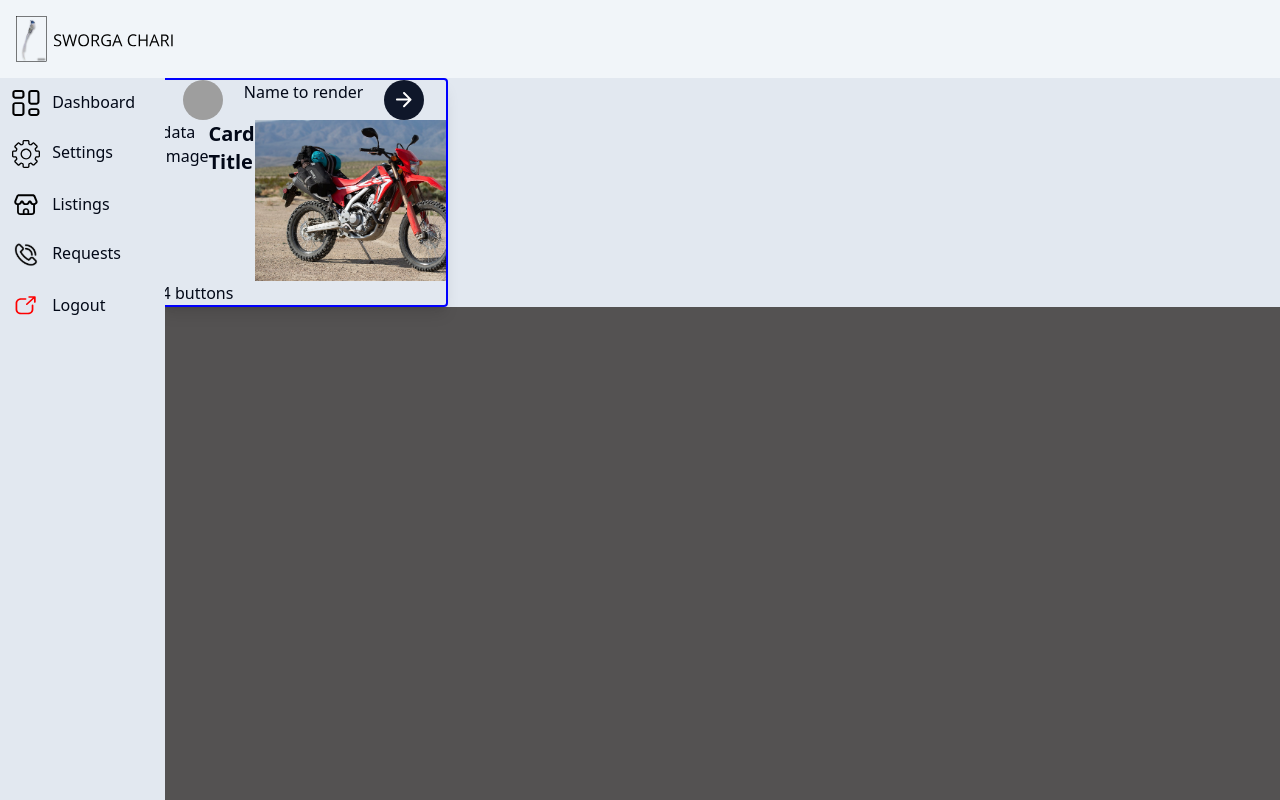
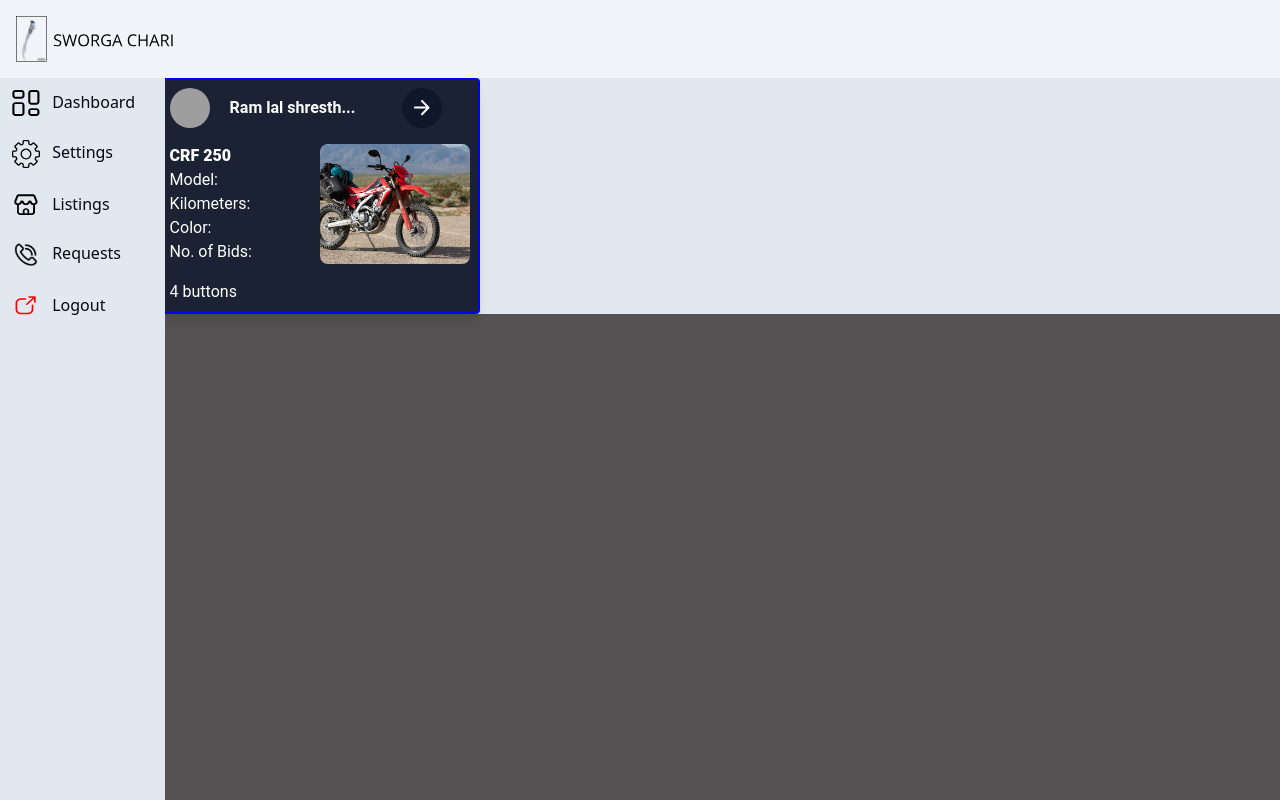
Before and after one commit to Sujit-shrestha/FYP, a React (Vite) app in the folder Client_Side/: page /dashboard/listings in a window 1280 px wide. Built offline with nearby package versions, Linux system fonts and the light colour scheme; grey boxes are pictures that could not be loaded.

Commit message:
working on productCard

```diff
--- a/Client_Side/src/Packages/UI/Components/Buttons/arrowButton.tsx
+++ b/Client_Side/src/Packages/UI/Components/Buttons/arrowButton.tsx
@@ -5,7 +5,7 @@ export const ArrowButton = () => {
   return (
 
 
-    <div className="w-10 h-10 relative flex justify-center items-center rounded-full overflow-hidden bg-slate-900">
+    <div className="w-10 h-10 relative flex justify-center items-center rounded-full overflow-hidden bg-slate-900 hover:bg-slate-600">
       <Avatar>
         <Link to="/needTodefine">
         <AvatarImage src={arrow} />
--- /dev/null
+++ b/Client_Side/src/Packages/UI/Components/Buttons/productcardButton.tsx
@@ -0,0 +1,8 @@
+export const  productcardButton = (amount:number=450000 , color:string='green')=>{
+
+  return(
+    <div id="productcardButton" className="">
+
+    </div>
+  );
+}
--- a/Client_Side/src/Packages/UI/Components/productCard.tsx
+++ b/Client_Side/src/Packages/UI/Components/productCard.tsx
@@ -2,30 +2,51 @@ import pic from "./../../../assets/demopics/pic3.jpg";
 import { Avatar, AvatarFallback, AvatarImage } from "@/components/ui/avatar";
 import { ArrowButton } from "./Buttons/arrowButton";
 
-export const ProductCard = () => {
+export const ProductCard = (name:string) => {
+  name = "Ram lal shresthafdsfds";
+  const truncatedName = name.length > 15 ? `${name.substring(0, 15)}...` :name ;
+
   return (
     <div
-      className="w-72 rounded overflow-hidden shadow-lg border-black"
-      style={{ border: " 2px solid blue" }}
+      className="w-80  rounded overflow-hidden shadow-lg border-black text-white select-none"
+      style={{ border: " 2px solid blue" , backgroundColor: "#1A2233"}}
     >
-      <div id="topproductCard" className="flex justify-evenly">
+      <div id="topproductCard" className="flex justify-space-between  p-2">
         <Avatar>
           <AvatarImage src="https://github.com/shadcn.png" />
           <AvatarFallback>CN</AvatarFallback>
         </Avatar>
-        <div className="overflow-hidden">Name to render</div>
+        <div className="flex overflow-hidden flex-initial items-center w-48 px-5 whitespace-normal truncate font-bold ">
+          {truncatedName}
+        </div>
         <ArrowButton />
       </div>
 
-
-      <div id="midproductCard" className="flex">
-        data image
-        <div className="font-bold text-xl mb-2">Card Title</div>
-        <img className="w-full" src={pic} alt="Card image" />
+      <div
+        id="midproductCard"
+        className="flex p-2 justify-between text-wrap overflow-hidden"
+      >
+        <div
+          id="text-midproductCard"
+          className="flex flex-col  w-1/2 whitespace-normal " // Width set to 50%
+        >
+         <span className="font-extrabold ">CRF 250</span>
+         <span>Model:</span>
+         <span>Kilometers:</span>
+         <span>Color:</span>
+         <span>No. of Bids:</span>
+        </div>
+        <div
+          id="image-div"
+          className="w-1/2 flex justify-center rounded-lg overflow-hidden cursor-pointer"
+        >
+          <img className="max-w-full object-cover" src={pic} alt="Card image" />
+        </div>
       </div>
 
-
-      <div id="bottomproductCard" className="flex ">4 buttons</div>
+      <div id="bottomproductCard" className="flex p-2">
+        4 buttons
+      </div>
     </div>
   );
 };
--- a/Client_Side/src/Packages/UI/Styles/globals.css
+++ b/Client_Side/src/Packages/UI/Styles/globals.css
@@ -5,6 +5,7 @@
 body{
   height: 100vh;
   background-color: rgb(84, 82, 82);
+  font-family: 'Roboto', sans-serif;
 }
 #root{
 
@@ -14,7 +15,7 @@ body{
   /* grid-template-areas:
     "side header"
     "side main"; */
-  ;
+
 }
 /* .header{
   background-color: aqua;
```
